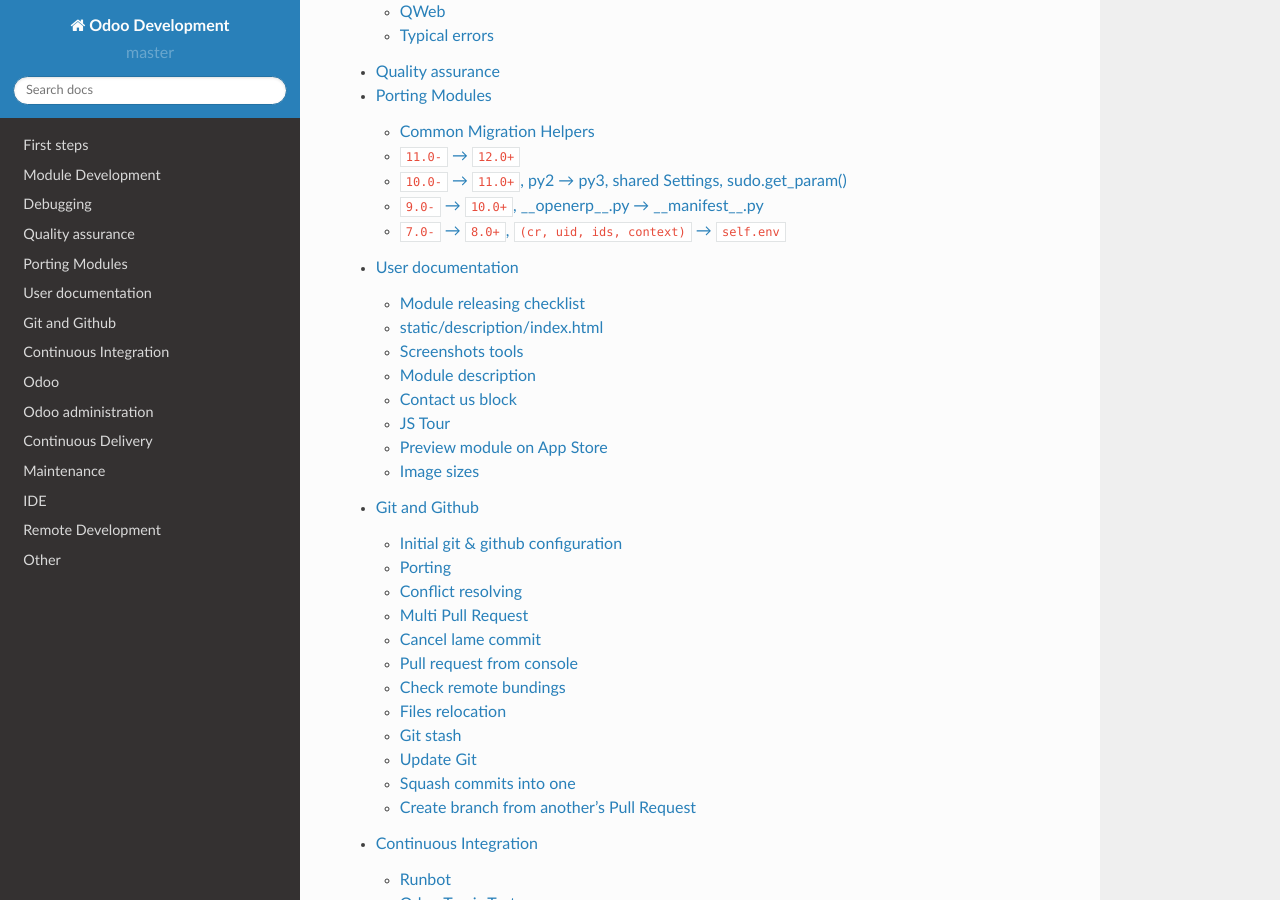
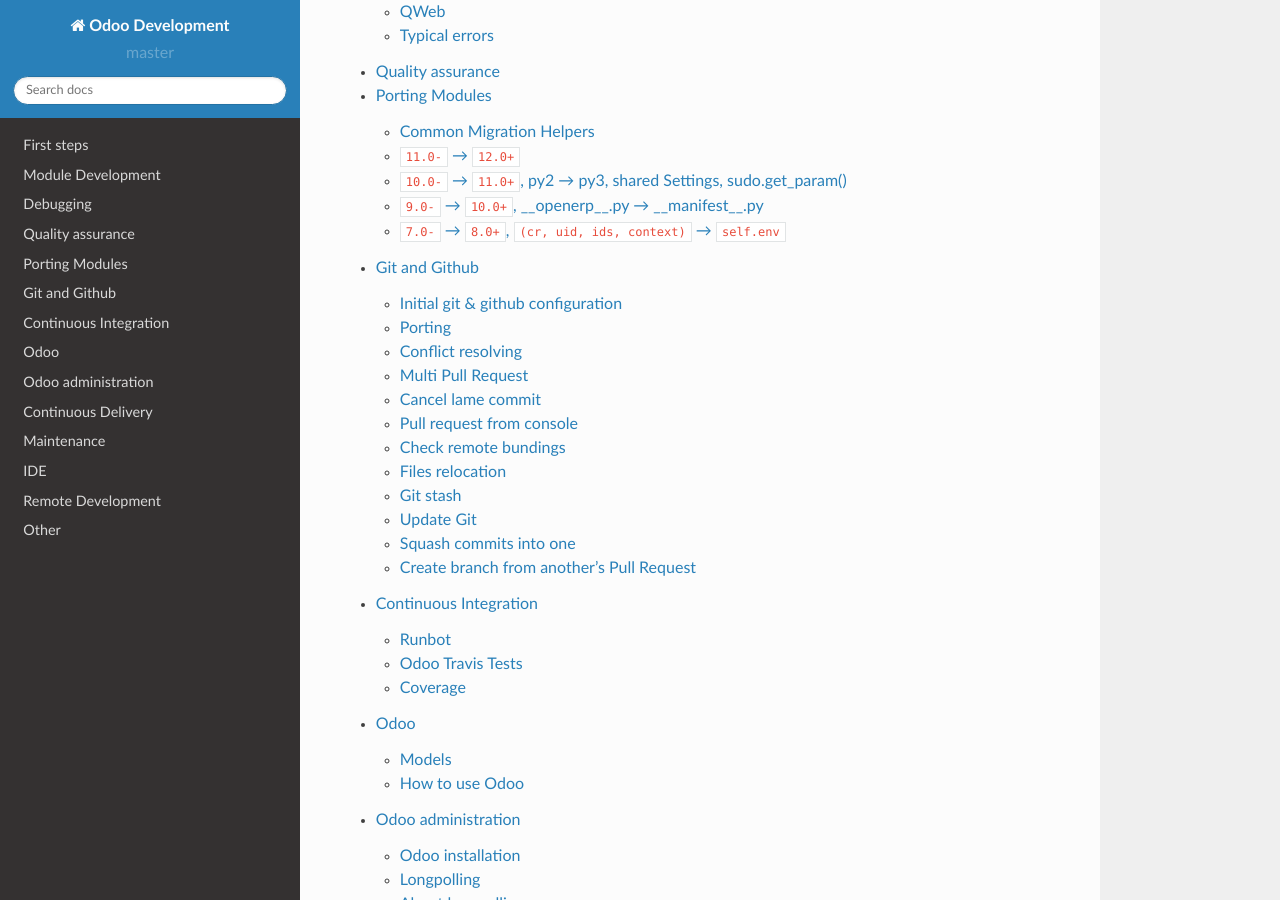
Before and after one commit to itpp-labs/odoo-development, a Sphinx documentation site: the page built from docs/index.rst, in a window 1280 px wide and 900 px high, scrolled down 772 px. Built offline with Sphinx 7.4.7 and the Read the Docs theme 2.0.0, drawn with Linux system fonts in a browser that asks for light colours.

Commit message:
:cherries: move docs to ihandbook

```diff
--- a/docs/description/checklist.rst
+++ /dev/null
@@ -1,73 +0,0 @@
-============================
- Module releasing checklist
-============================
-
-This articles cover documentation and description part only.
-
-Module Name
-===========
-
-* Module Name MUST be non-technical.
-
-  Examples of technical names:
-
-  * web_debranding
-  * Web Debranding
-
-  Example of non-technical names:
-
-  * Backend Debranding
-
-* Module Name MUST be the same at :doc:`manifest file<../dev/docs/__manifest__.py>`, :doc:`README.rst<../dev/docs/README.rst>`, :doc:`doc/index.rst<../dev/docs/usage-instructions>`
-
-
-Summary
-=======
-
-* Review ``"summary"`` attribute at  :doc:`manifest file<../dev/docs/__manifest__.py>` and first paragraph at :doc:`README.rst<../dev/docs/README.rst>`. They MUST be presented, but MAY be different.
-
-
-Price
-=====
-
-* Review ``"price"`` attribute at  :doc:`manifest file<../dev/docs/__manifest__.py>`
-
-Category
-========
-
-* Review ``"category"`` attribute at  :doc:`manifest file<../dev/docs/__manifest__.py>`
-
-doc/index.rst
-=============
-
-* Review :doc:`content<../dev/docs/doc-files-understanding>` and :doc:`formatting<../dev/docs/rst-requirements>` of :doc:`doc/index.rst file<../dev/docs/usage-instructions>`
-
-README.rst
-==========
-
-* Review :doc:`content<../dev/docs/doc-files-understanding>` and :doc:`formatting<../dev/docs/rst-requirements>` of :doc:`README.rst file<../dev/docs/usage-instructions>`
-
-static/description/index.html
-=============================
-
-* Prepare :doc:`HTML Description<index.html>`
-* Check :doc:`image sizes<image-sizes>`
-
-Main image
-==========
-
-* Prepare image and specify it at ``"images"`` attribute at :doc:`manifest file<../dev/docs/__manifest__.py>`
-* :doc:`Preview image at app store<app-store-preview>`
-
-Live Preview
-============
-
-* Review ``"live_test_url"`` attribute at :doc:`manifest file<../dev/docs/__manifest__.py>`
-
-  For example: ::
-
-   "live_test_url": "http://apps.it-projects.info/shop/product/pos-multi-session?version=11.0",
-
-* ``Live Preview`` button will appear at Odoo Apps Store after releasing the updates
-
-   .. image:: ../images/live_preview.jpg
--- a/docs/description/image-sizes.rst
+++ /dev/null
@@ -1,74 +0,0 @@
-=============
- Image sizes
-=============
-
-See also
-
-* :doc:`Preview module on App Store <./app-store-preview>`
-
-* :doc:`Adjust chromium window size script <../other/chromium>`
-
-.. contents::
-   :local:
-   :depth: 1
-
-__openerp__.py -> 'images'
-==========================
-
-This images is displayed on application page (`example <https://www.odoo.com/apps/modules/8.0/res_partner_mails_count/>`__) and in application list (`example <https://www.odoo.com/apps/modules/browse?author=IT-Projects%20LLC>`__ )
-
-Displayed size:
-
-* app page::
-
-    750 x 400
-
-* app list::
-
-    262,5 x 130
-
-Recommended size (aspect) to fit both usage::
-
-    750 x 371
-
-You can scale picture, saving proportion.
-
-.. note:: Appearance in *app list* is more important, as there is less chance that user open *app page*, if small sized image in *app list* is not attractive enough.
-
-description/index.html
-======================
-
-All values assumed, that you put the code inside ``.oe_container`` and ``.oe_row``, e.g.::
-
-    <section class="oe_container">
-        <div class="oe_row oe_spaced">
-            ...
-            <div class="oe_demo oe_picture oe_screenshot">
-                <img class="img img-responsive" src="1.png"/>
-            </div>
-            ...
-        </div>
-    </section>
-
-oe_span6 img.oe_demo.oe_picture.oe_screenshot
----------------------------------------------
-::
-    max-width: 362px;
-    max-height: 382px;
-
-img.oe_demo.oe_picture.oe_screenshot
-------------------------------------
-::
-    max-width: 761px;
-    max-height: 382px;
-
-img.oe_demo.oe_screenshot
--------------------------
-::
-    max-width: 928px;
-
-img.oe_screenshot
------------------
-::
-    max-width: 1500px;
-    max-height: 1000px;
--- a/docs/description/index.html.rst
+++ /dev/null
@@ -1,259 +0,0 @@
-===============================
- static/description/index.html
-===============================
-
-.. contents::
-   :local:
-
-Image sizes
-===========
-
-* :doc:`Image Sizes <./image-sizes>`
-
-Templates
-=========
-
-Title
------
-
-.. code-block:: html
-
-    <section class="oe_container">
-        <div class="oe_row oe_spaced">
-            <div class="oe_span12">
-                <h2 class="oe_slogan" style="color:#875A7B;">NAME</h2>
-                <h3 class="oe_slogan">SUMMARY OR SLOGAN</h3>
-            </div>
-        </div>
-    </section>
-
-Key features
-------------
-.. code-block:: html
-
-    <section class="oe_container">
-      <div class="oe_row oe_spaced">
-        <div class="oe_span12">
-
-        <div class="alert alert-info oe_mt32" style="padding:0.3em 0.6em; font-size: 150%;">
-          <i class="fa fa-hand-o-right"></i><b> Key features: </b>
-          <ul class="list-unstyled">
-
-            <li>
-            <i class="fa fa-check-square-o text-primary"></i>
-              FEATURE 1
-            </li>
-
-            <li>
-            <i class="fa fa-check-square-o text-primary"></i>
-              FEATURE 2
-            </li>
-
-          </ul>
-        </div>
-
-        </div>
-      </div>
-    </section>
-
-Warnings and notes
-------------------
-
-Green:
-
-.. code-block:: html
-
-    <section class="oe_container">
-      <div class="oe_row oe_spaced">
-        <div class="oe_span12">
-
-        <div class="alert alert-success oe_mt32" style="padding:0.3em 0.6em; font-size: 150%;">
-          YOUR TEXT HERE
-        </div>
-
-        </div>
-      </div>
-    </section>
-
-Yellow:
-
-.. code-block:: html
-
-    <section class="oe_container">
-      <div class="oe_row oe_spaced">
-        <div class="oe_span12">
-
-        <div class="alert alert-warning oe_mt32" style="padding:0.3em 0.6em; font-size: 150%;">
-          YOUR TEXT HERE
-        </div>
-
-        </div>
-      </div>
-    </section>
-
-Red:
-
-.. code-block:: html
-
-    <section class="oe_container">
-      <div class="oe_row oe_spaced">
-        <div class="oe_span12">
-
-        <div class="alert alert-danger oe_mt32" style="padding:0.3em 0.6em; font-size: 150%;">
-          YOUR TEXT HERE
-        </div>
-
-        </div>
-      </div>
-    </section>
-
-Subsection
-----------
-
-.. code-block:: html
-
-    <h4 class="oe_slogan"><b>SUBSECTION NAME</b></h4>
-
-*(Put it inside <section class="..."><div class="oe_row oe_spaced"> tags)*
-
-Reference to menu
------------------
-
-To specify references to menu, use right arrow character ``&rarr;``, for example:
-
-.. code-block:: html
-
-    Go to <em>Sales &rarr; Configuration &rarr; Settings</em>
-
-
-Text + Image
-------------
-
-.. code-block:: html
-
-    <section class="oe_container oe_dark">
-        <div class="oe_row oe_spaced">
-            <div class="oe_span6">
-                <p class="oe_mt32">
-                TEXT
-                </p>
-            </div>
-            <div class="oe_span6">
-                <div class="oe_row_img oe_centered" align="center">
-                    <img class="oe_demo oe_picture oe_screenshot" src="IMAGE.png"/>
-                </div>
-            </div>
-        </div>
-    </section>
-
-Image + Text
-------------
-
-.. code-block:: html
-
-    <section class="oe_container oe_dark">
-        <div class="oe_row oe_spaced">
-	    <div class="oe_span6">
-                <div class="oe_row_img oe_centered" align="center">
-                    <img class="oe_demo oe_picture oe_screenshot" src="IMAGE.png"/>
-                </div>
-            </div>
-            <div class="oe_span6">
-                <p class="oe_mt32">
-                TEXT
-                </p>
-            </div>
-        </div>
-    </section>
-
-Text, Image
------------
-
-.. code-block:: html
-
-    <section class="oe_container oe_dark">
-        <div class="oe_row oe_spaced">
-            <div class="oe_span12 text-center">
-                <p class="oe_mt32">
-                TEXT
-                </p>
-            </div>
-            <div class="oe_row_img oe_centered">
-                 <img class="oe_demo oe_picture oe_screenshot" src="IMAGE.png"/>
-             </div>
-        </div>
-    </section>
-
-Text, Image (large size)
-------------------------
-
-.. code-block:: html
-
-    <section class="oe_container oe_dark">
-        <div class="oe_row oe_spaced">
-            <div class="oe_span12 text-center">
-                <p class="oe_mt32">
-                  <font style="font-size: 120%;">TEXT</font>
-                </p>
-            </div>
-            <div class="oe_screenshot" align="center">
-                 <img style="max-width: 80%" src="IMAGE.png"/>
-             </div>
-         </div>
-     </section>
-
-Demo note
----------
-
-.. code-block:: html
-
-    <section class="oe_container">
-        <div class="oe_row oe_spaced">
-            <div class="oe_span8">
-                <h2>Want to take a look?</h2>
-                <p class="oe_mt32">For a live demostration click <em>LIVE PREVIEW</em> button above (near to <em><i class="fa fa-shopping-cart"></i> Add to Cart</em>) </p>
-            </div>
-        </div>
-    </section>
-
-Contact us
-----------
-* :doc:`Contact us block <./contactus>`
-
-oe_dark
-=======
-
-Use ``oe_dark`` class on every even ``section``. Don't use ``oe_dark`` for beginning and ending sections.
-
-.. code-block:: html
-
-    <section class="oe_container">
-        <!--Title-->
-    </section>
-
-    <section class="oe_container">
-        <!--Key features-->
-    </section>
-
-    <section class="oe_container">
-    </section>
-
-    <section class="oe_container oe_dark">
-    </section>
-
-    <section class="oe_container">
-    </section>
-
-    <section class="oe_container oe_dark">
-    </section>
-
-    <section class="oe_container">
-    </section>
-
-    <section class="oe_container">
-        <!--Free support section-->
-    </section>
-
-    <section class="oe_container">
-        <!--Contact us block-->
-    </section>
--- a/docs/description/index.rst
+++ /dev/null
@@ -1,14 +0,0 @@
-User documentation
-==================
-
-.. toctree::
-   :maxdepth: 3
-
-   checklist
-   index.html
-   screenshots
-   create-description
-   contactus
-   js-tour
-   app-store-preview
-   image-sizes
--- a/docs/index.rst
+++ b/docs/index.rst
@@ -11,7 +11,6 @@
    debugging/index
    qa/index
    migration/index
-   description/index
    git/index
    ci/index
    odoo/index
```
Also changed, not shown: docs/description/app-store-preview.rst (deleted, +0 -49 lines), docs/description/contactus.html (deleted, +0 -52 lines), docs/description/contactus.rst (deleted, +0 -14 lines), docs/description/create-description.rst (deleted, +0 -35 lines), docs/description/js-tour.rst (deleted, +0 -7 lines), docs/description/screenshots.rst (deleted, +0 -10 lines).
